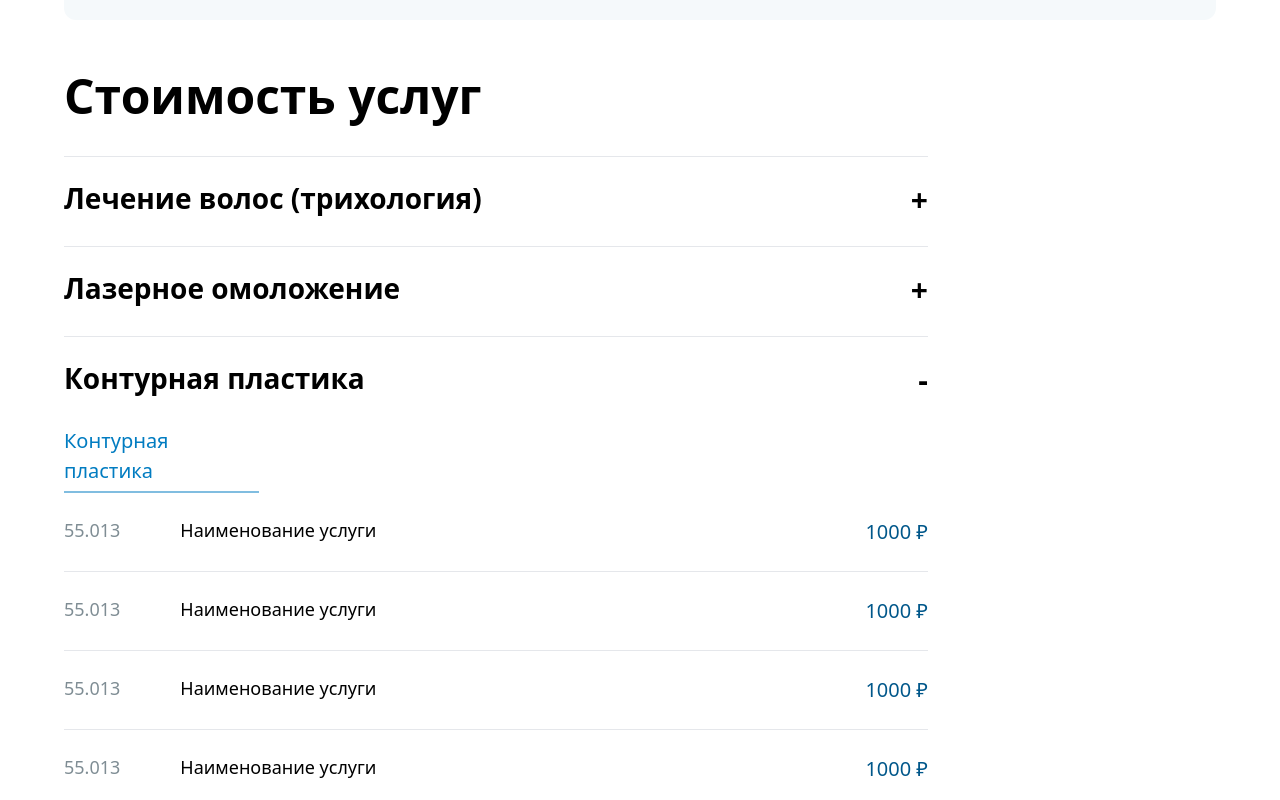
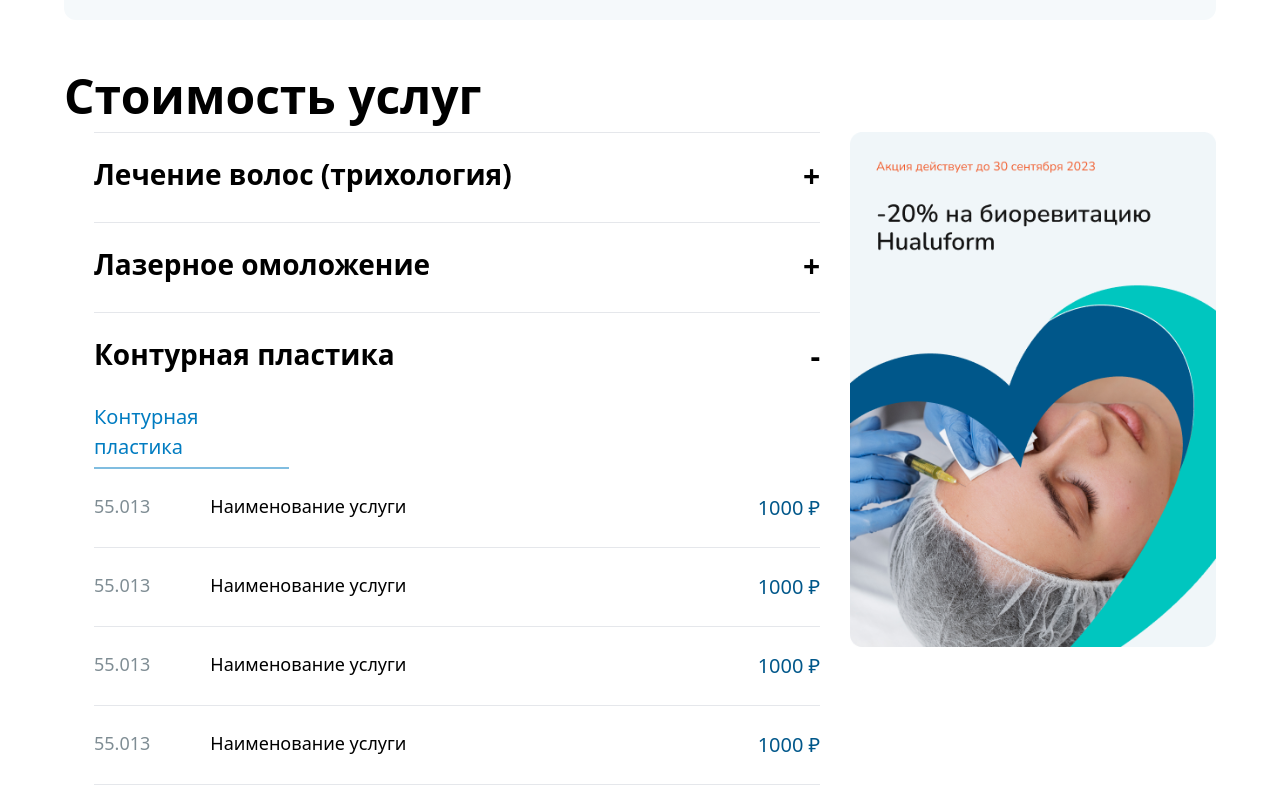
Before and after one commit to Azamjon09/exam-4-, a website: page src/mehroj2.html in a window 1280 px wide. Shown: the part 1040-1840 px from the top of the page. Drawn offline with nearby package versions, Linux system fonts and the light colour scheme; files that its build step writes are made by us from their sources; files whose address does not match are found by name.

Commit message:
+section

```diff
--- a/src/mehroj2.html
+++ b/src/mehroj2.html
@@ -109,8 +109,8 @@
         </section>
         <section class="w-[90%] m-auto mt-10">
             <h1 class="text-[48px] font-bold">Стоимость услуг</h1>
-            <div><br>
-                <aside class="lg:w-[864px]">
+            <div class="lg:flex gap-[30px]"><br>
+                <aside class="lg:w-[834px]">
                     <hr>
                     <div class="mt-5 flex justify-between">
                         <h1 class="text-[28px] font-bold">Лечение волос (трихология)</h1>
@@ -186,6 +186,7 @@
                 </aside>
             </div>
         </section>
+
     </main>
 </body>
 
```
